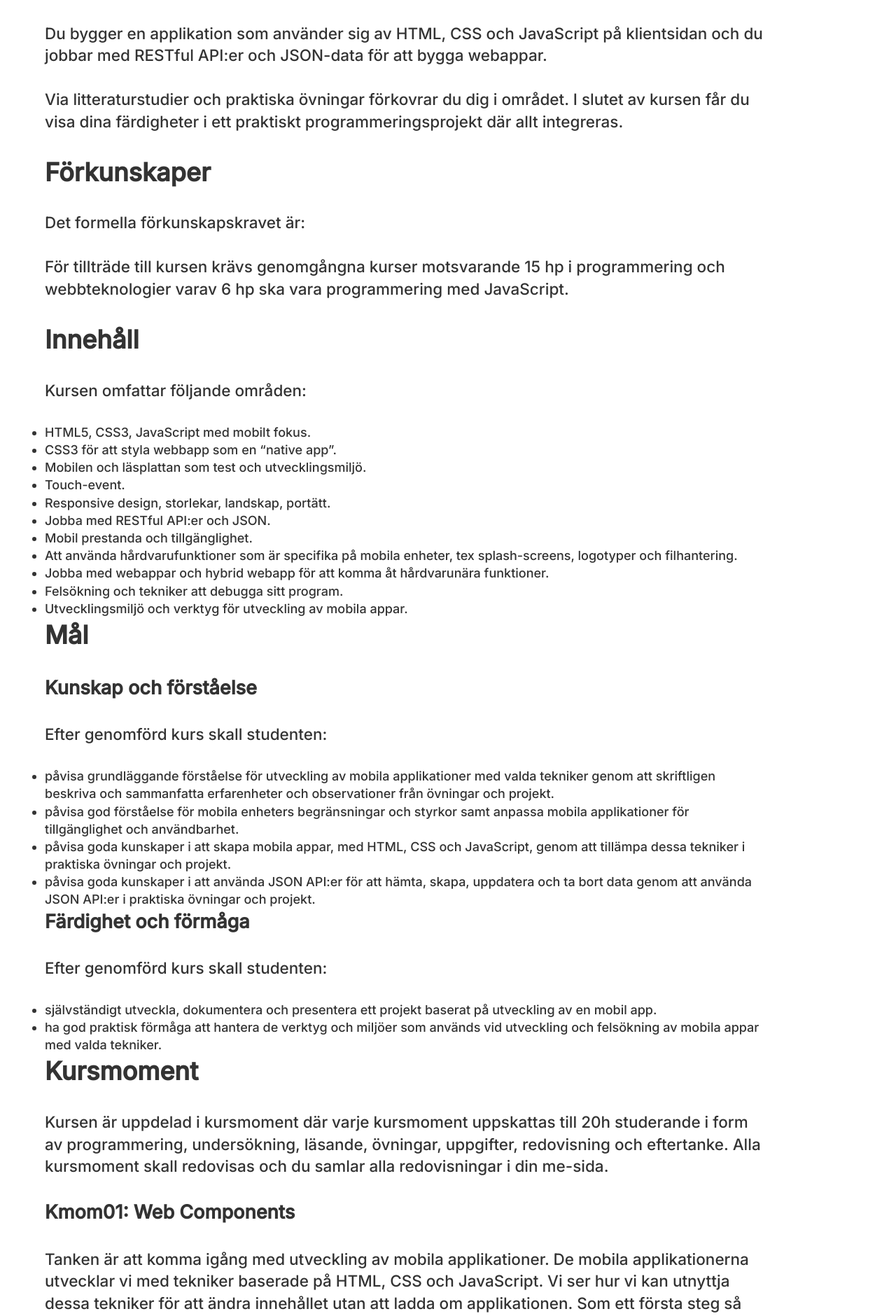
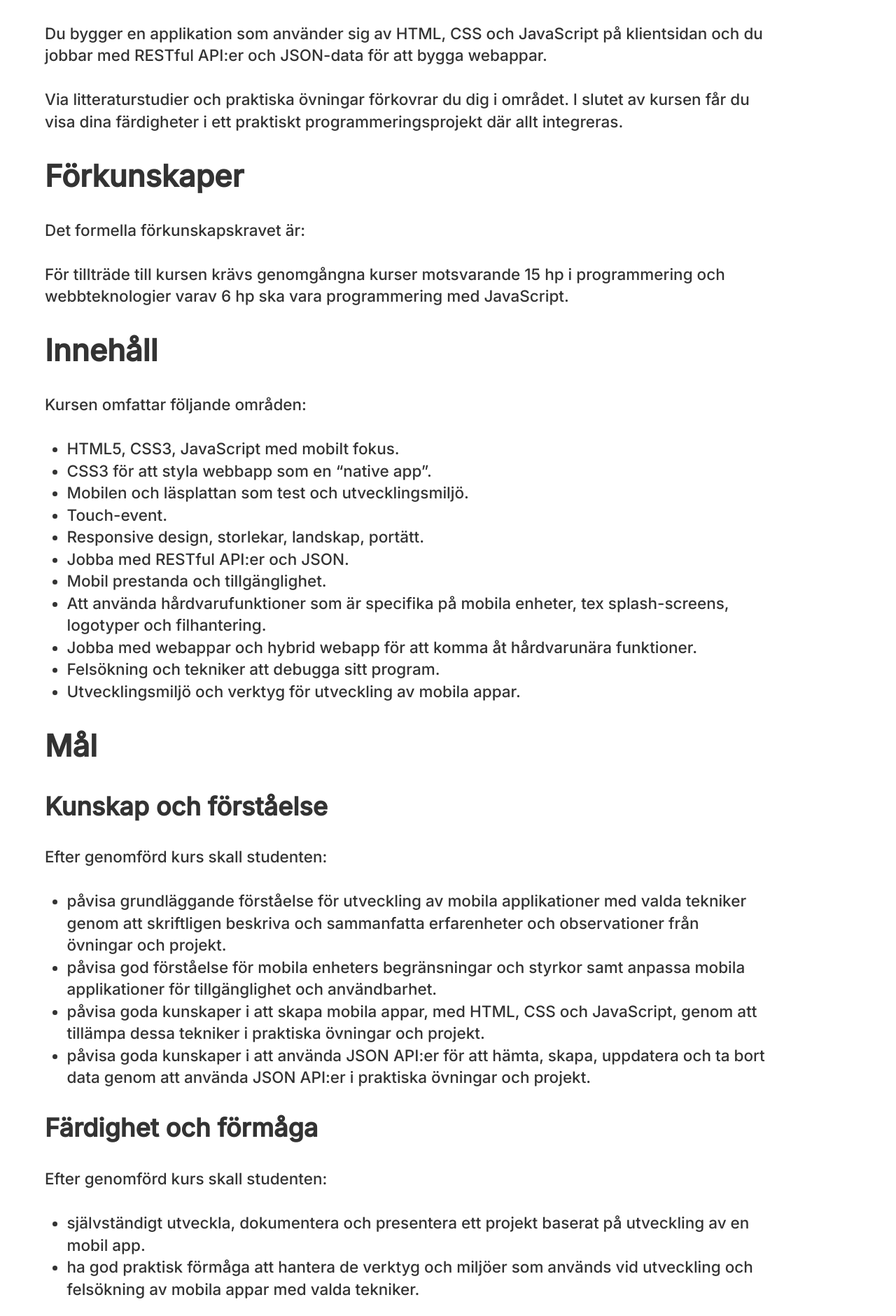
Before and after one commit to dbwebb-se/nya-webapp, a Jekyll site: the page built from docs/index.md, in a window 1280 px wide. Shown: the part 422-2302 px from the top of the page at 70% size. Built offline with Jekyll 4.4.1, drawn with Linux system fonts in a browser that asks for light colours.

Commit message:
Added styling for lists and tables

```diff
--- a/docs/assets/style.css
+++ b/docs/assets/style.css
@@ -22,22 +22,22 @@
 }
 
 p {
-    font-size: 1.25em;
+    font-size: 1.25rem;
     margin-bottom: 1.75rem;
 }
 
 h1 {
-    font-size: 3em;
+    font-size: 3rem;
     margin-bottom: 1.75rem
 }
 
 h2 {
-    font-size: 2em;
+    font-size: 2.4rem;
     margin-bottom: 1.75rem;
 }
 
 h3 {
-    font-size: 1.5em;
+    font-size: 2rem;
     margin-bottom: 1.75rem;
 }
 
@@ -55,6 +55,35 @@
     width: auto;
 }
 
+ul,
+ol {
+    margin-bottom: 1.75rem;
+    padding-left: 1.75rem;
+    font-size: 1.25rem;
+}
+
+table {
+    margin-bottom: 1.75rem;
+    font-size: 1.25rem;
+    border-collapse: collapse;
+}
+
+table tr th {
+    text-align: left;
+}
+
+table tbody tr {
+    border-top: 1px solid #ccc;
+}
+
+table tbody tr:nth-child(2n+1) {
+    background-color: #eee;
+}
+
+table tbody tr:hover{
+    background-color: #ddd;
+}
+
 @media (min-width: 67.5rem) {
     html {
         font-size: 112.5%;
```
